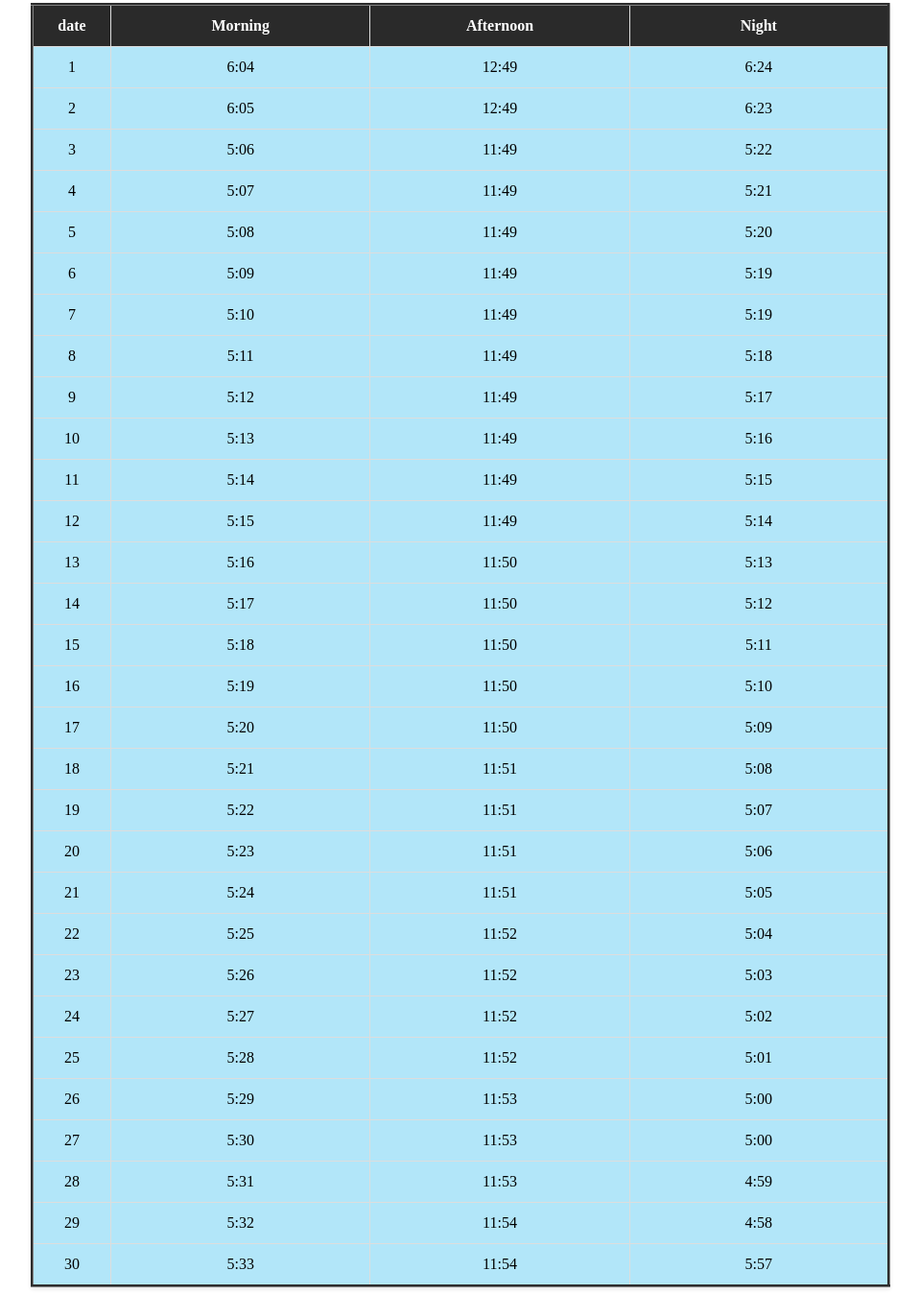
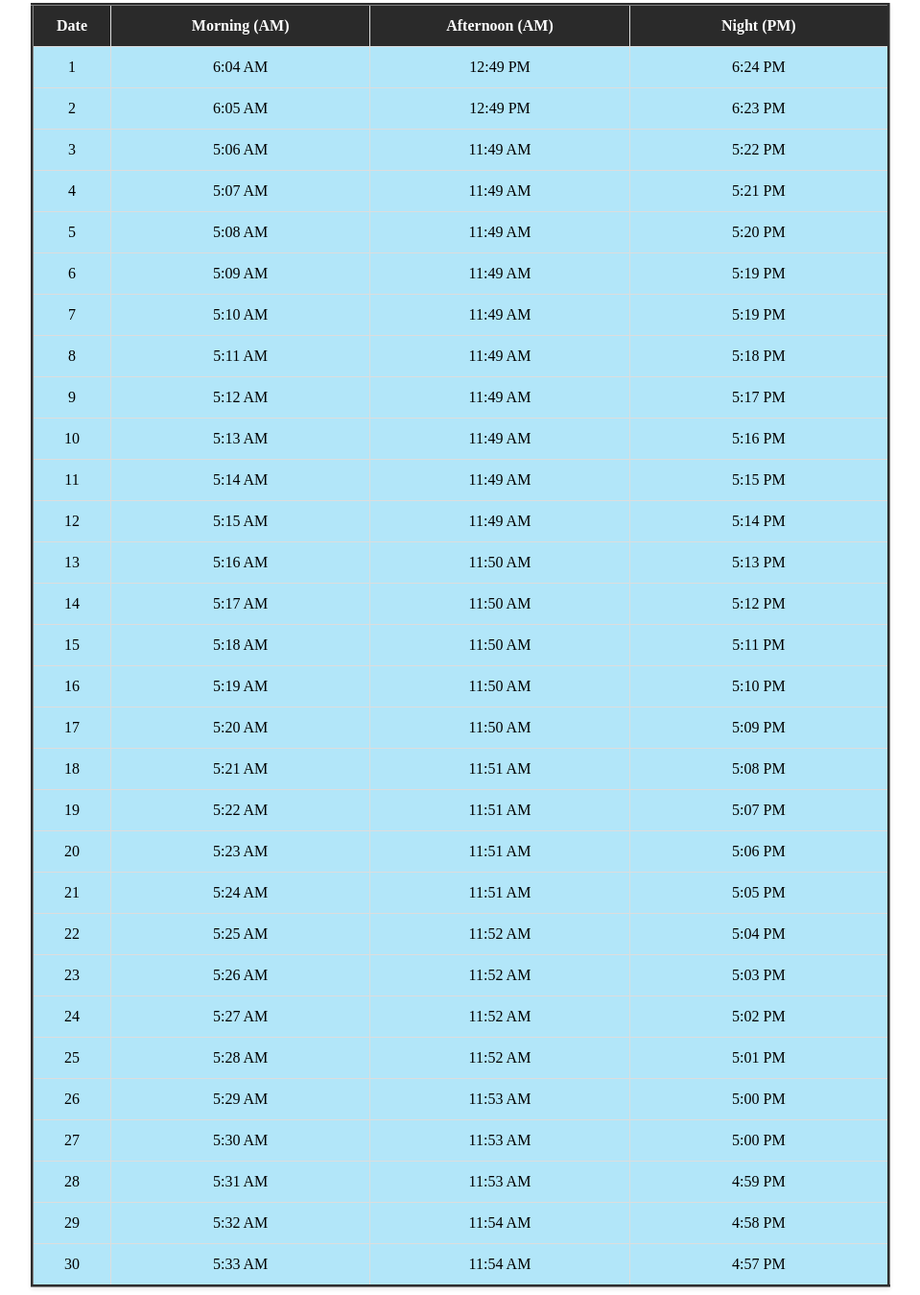
Before and after one commit to IbrahimAlSinafi/cisw300, a plain HTML site: page prayer_time.html in a window 1280 px wide. Shown: the part 171-1520 px from the top of the page at 96% size, without its empty margins (160-1119 px from the left). Drawn offline with Linux system fonts and the light colour scheme.

Commit message:
udpate calander

```diff
--- a/prayer_time.html
+++ b/prayer_time.html
@@ -26,191 +26,190 @@
         <table id="prayer-table" border="3">
             <h1 style="text-align: center;">November 2024</h1>
             <TR style="background-color: aqua; height: 25px; width: 25px;">
-                <th style="width: 40px;">date</th>
-                <th>Morning</th>
-                <th>Afternoon</th>
-                <th>Night</th>
+                <th style="width: 40px;">Date</th>
+                <th>Morning (AM)</th>
+                <th>Afternoon (AM)</th>
+                <th>Night (PM)</th>
             </tr>
             <tr>
                 <td>1</td>
-                <td>6:04</td>
-                <td>12:49</td>
-                <td>6:24</td>
+                <td>6:04 AM</td>
+                <td>12:49 PM</td>
+                <td>6:24 PM</td>
             </tr>
             <tr style="height: 60; width: 60px;">
                 <td>2</td>
-                <td>6:05</td>
-                <td>12:49</td>
-                <td>6:23</td>
-
+                <td>6:05 AM</td>
+                <td>12:49 PM</td>
+                <td>6:23 PM</td>
             </tr>
             <tr style="height: 60; width: 60px;">
                 <td>3</td>
-                <td>5:06</td>
-                <td>11:49</td>
-                <td>5:22</td>
+                <td>5:06 AM</td>
+                <td>11:49 AM</td>
+                <td>5:22 PM</td>
             </tr>
             <tr style="height: 60; width: 60px;">
                 <td>4</td>
-                <td>5:07</td>
-                <td>11:49</td>
-                <td>5:21</td>
+                <td>5:07 AM</td>
+                <td>11:49 AM</td>
+                <td>5:21 PM</td>
             </tr>
             <tr style="height: 60; width: 60px;">
                 <td>5</td>
-                <td>5:08</td>
-                <td>11:49</td>
-                <td>5:20</td>
+                <td>5:08 AM</td>
+                <td>11:49 AM</td>
+                <td>5:20 PM</td>
             </tr>
             <tr style="height: 60; width: 60px;">
                 <td>6</td>
-                <td>5:09</td>
-                <td>11:49</td>
-                <td>5:19</td>
+                <td>5:09 AM</td>
+                <td>11:49 AM</td>
+                <td>5:19 PM</td>
             </tr>
             <tr style="height: 60; width: 60px;">
                 <td>7</td>
-                <td>5:10</td>
-                <td>11:49</td>
-                <td>5:19</td>
+                <td>5:10 AM</td>
+                <td>11:49 AM</td>
+                <td>5:19 PM</td>
             </tr>
             <tr style="height: 60; width: 60px;">
                 <td>8</td>
-                <td>5:11</td>
-                <td>11:49</td>
-                <td>5:18</td>
+                <td>5:11 AM</td>
+                <td>11:49 AM</td>
+                <td>5:18 PM</td>
             </tr>
             <tr style="height: 60; width: 60px;">
                 <td>9</td>
-                <td>5:12</td>
-                <td>11:49</td>
-                <td>5:17</td>
+                <td>5:12 AM</td>
+                <td>11:49 AM</td>
+                <td>5:17 PM</td>
             </tr>
             <tr style="height: 60; width: 60px;">
                 <td>10</td>
-                <td>5:13</td>
-                <td>11:49</td>
-                <td>5:16</td>
+                <td>5:13 AM</td>
+                <td>11:49 AM</td>
+                <td>5:16 PM</td>
             </tr>
             <tr style="height: 60; width: 60px;">
                 <td>11</td>
-                <td>5:14</td>
-                <td>11:49</td>
-                <td>5:15</td>
+                <td>5:14 AM</td>
+                <td>11:49 AM</td>
+                <td>5:15 PM</td>
             </tr>
             <tr style="height: 60; width: 60px;">
                 <td>12</td>
-                <td>5:15</td>
-                <td>11:49</td>
-                <td>5:14</td>
+                <td>5:15 AM</td>
+                <td>11:49 AM</td>
+                <td>5:14 PM</td>
             </tr>
             <tr style="height: 60; width: 60px;">
                 <td>13</td>
-                <td>5:16</td>
-                <td>11:50</td>
-                <td>5:13</td>
+                <td>5:16 AM</td>
+                <td>11:50 AM</td>
+                <td>5:13 PM</td>
             </tr>
             <tr style="height: 60; width: 60px;">
                 <td>14</td>
-                <td>5:17</td>
-                <td>11:50</td>
-                <td>5:12</td>
+                <td>5:17 AM</td>
+                <td>11:50 AM</td>
+                <td>5:12 PM</td>
             </tr>
             <tr style="height: 60; width: 60px;">
                 <td>15</td>
-                <td>5:18</td>
-                <td>11:50</td>
-                <td>5:11</td>
+                <td>5:18 AM</td>
+                <td>11:50 AM</td>
+                <td>5:11 PM</td>
             </tr>
             <tr style="height: 60; width: 60px;">
                 <td>16</td>
-                <td>5:19</td>
-                <td>11:50</td>
-                <td>5:10</td>
+                <td>5:19 AM</td>
+                <td>11:50 AM</td>
+                <td>5:10 PM</td>
             </tr>
             <tr style="height: 60; width: 60px;">
                 <td>17</td>
-                <td>5:20</td>
-                <td>11:50</td>
-                <td>5:09</td>
+                <td>5:20 AM</td>
+                <td>11:50 AM</td>
+                <td>5:09 PM</td>
             </tr>
             <tr style="height: 60; width: 60px;">
                 <td>18</td>
-                <td>5:21</td>
-                <td>11:51</td>
-                <td>5:08</td>
+                <td>5:21 AM</td>
+                <td>11:51 AM</td>
+                <td>5:08 PM</td>
             </tr>
             <tr style="height: 60; width: 60px;">
                 <td>19</td>
-                <td>5:22</td>
-                <td>11:51</td>
-                <td>5:07</td>
+                <td>5:22 AM</td>
+                <td>11:51 AM</td>
+                <td>5:07 PM</td>
             </tr>
             <tr style="height: 60; width: 60px;">
                 <td>20</td>
-                <td>5:23</td>
-                <td>11:51</td>
-                <td>5:06</td>
+                <td>5:23 AM</td>
+                <td>11:51 AM</td>
+                <td>5:06 PM</td>
             </tr>
             <tr style="height: 60; width: 60px;">
                 <td>21</td>
-                <td>5:24</td>
-                <td>11:51</td>
-                <td>5:05</td>
+                <td>5:24 AM</td>
+                <td>11:51 AM</td>
+                <td>5:05 PM</td>
             </tr>
             <tr style="height: 60; width: 60px;">
                 <td>22</td>
-                <td>5:25</td>
-                <td>11:52</td>
-                <td>5:04</td>
+                <td>5:25 AM</td>
+                <td>11:52 AM</td>
+                <td>5:04 PM</td>
             </tr>
             <tr style="height: 60; width: 60px;">
                 <td>23</td>
-                <td>5:26</td>
-                <td>11:52</td>
-                <td>5:03</td>
+                <td>5:26 AM</td>
+                <td>11:52 AM</td>
+                <td>5:03 PM</td>
             </tr>
             <tr style="height: 60; width: 60px;">
                 <td>24</td>
-                <td>5:27</td>
-                <td>11:52</td>
-                <td>5:02</td>
+                <td>5:27 AM</td>
+                <td>11:52 AM</td>
+                <td>5:02 PM</td>
             </tr>
             <tr style="height: 60; width: 60px;">
                 <td>25</td>
-                <td>5:28</td>
-                <td>11:52</td>
-                <td>5:01</td>
+                <td>5:28 AM</td>
+                <td>11:52 AM</td>
+                <td>5:01 PM</td>
             </tr>
             <tr style="height: 60; width: 60px;">
                 <td>26</td>
-                <td>5:29</td>
-                <td>11:53</td>
-                <td>5:00</td>
+                <td>5:29 AM</td>
+                <td>11:53 AM</td>
+                <td>5:00 PM</td>
             </tr>
             <tr style="height: 60; width: 60px;">
                 <td>27</td>
-                <td>5:30</td>
-                <td>11:53</td>
-                <td>5:00</td>
+                <td>5:30 AM</td>
+                <td>11:53 AM</td>
+                <td>5:00 PM</td>
             </tr>
             <tr style="height: 60; width: 60px;">
                 <td>28</td>
-                <td>5:31</td>
-                <td>11:53</td>
-                <td>4:59</td>
+                <td>5:31 AM</td>
+                <td>11:53 AM</td>
+                <td>4:59 PM</td>
             </tr>
             <tr style="height: 60; width: 60px;">
                 <td>29</td>
-                <td>5:32</td>
-                <td>11:54</td>
-                <td>4:58</td>
+                <td>5:32 AM</td>
+                <td>11:54 AM</td>
+                <td>4:58 PM</td>
             </tr>
             <tr style="height: 60; width: 60px;">
                 <td>30</td>
-                <td>5:33</td>
-                <td>11:54</td>
-                <td>5:57</td>
+                <td>5:33 AM</td>
+                <td>11:54 AM</td>
+                <td>4:57 PM</td>
             </tr>
         </table>
     </main>
```
